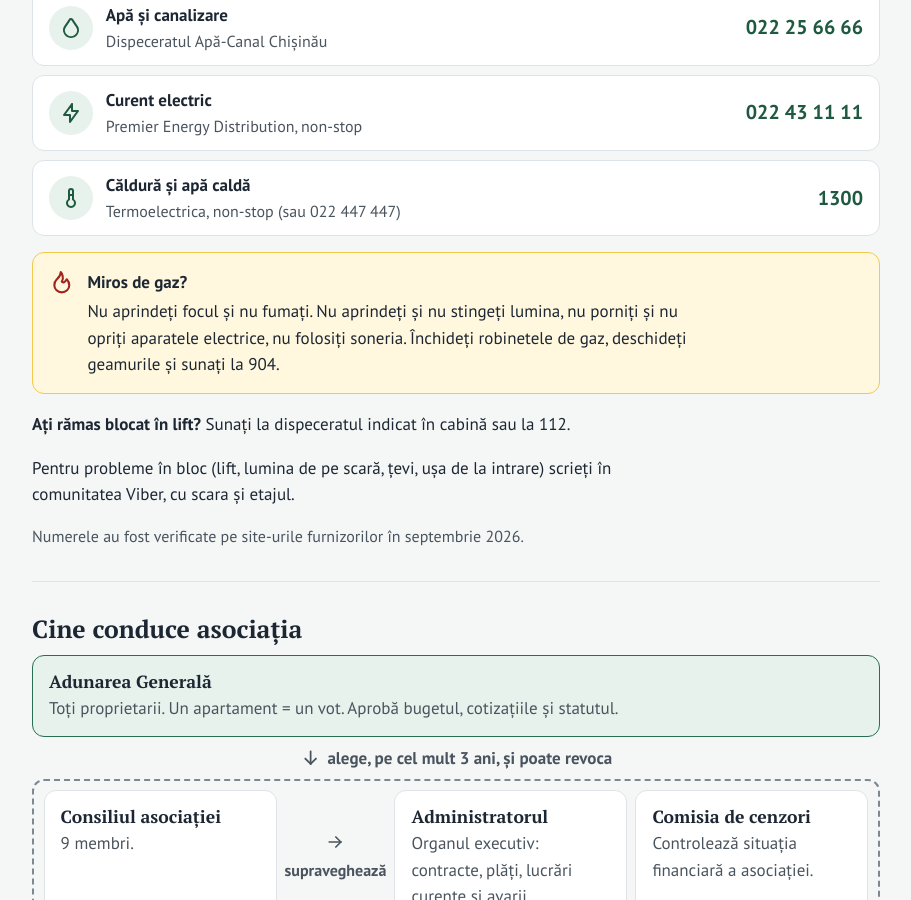
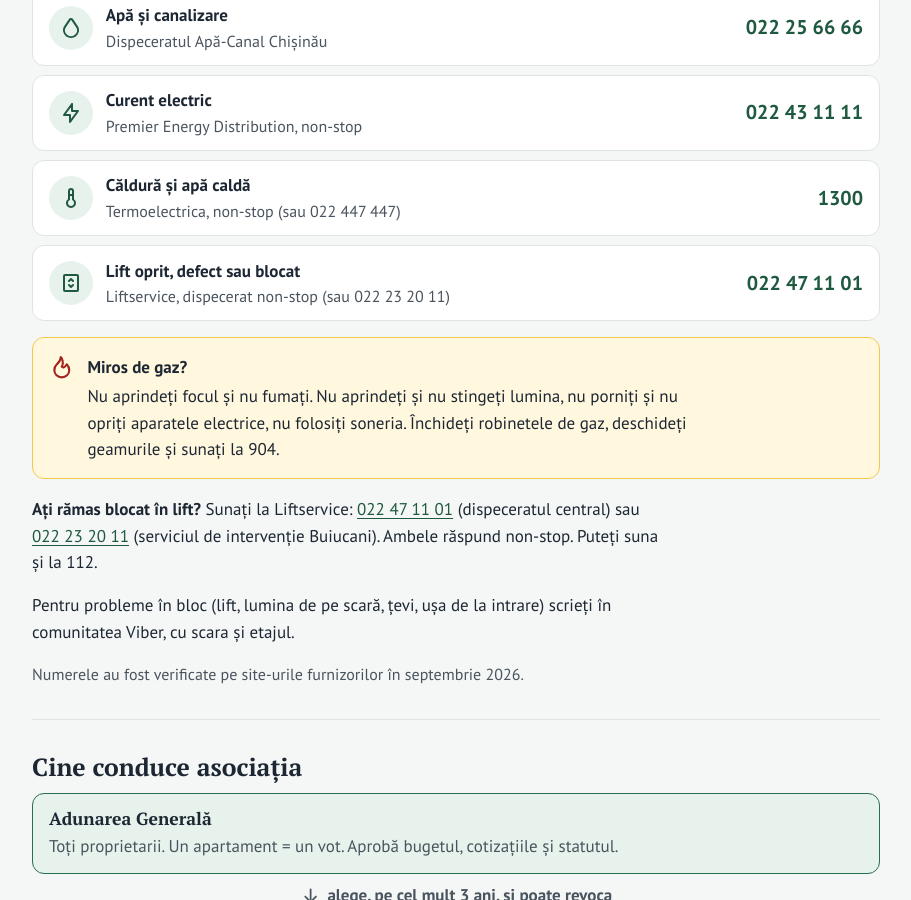
Before and after one commit to apc-deleanu3/apc-deleanu3.github.io, a Jekyll site: the page index.html, which Jekyll copies as it is, in a window 1280 px wide and 900 px high, scrolled down 3677 px. Shown: the whole window, without its empty margins (184-1095 px from the left). Built offline with Jekyll 4.4.1, drawn with Linux system fonts in a browser that asks for light colours.

Commit message:
Avarii și urgențe: telefoanele Liftservice pentru lift
În secțiunea „Avarii și urgențe” apare un rând nou pentru lift: dispeceratul central
Liftservice, 022 47 11 01, non-stop. Alineatul „Ați rămas blocat în lift?” arată ambele
numere, cu apelare la atingere: dispeceratul central și serviciul de intervenție
Buiucani, 022 23 20 11. Afișul de tipărit are același rând și aceleași numere și încape
în continuare pe o pagină A4. Numerele au fost verificate pe liftservice.md la 29.09.2026.

Co-Authored-By: Claude Fable 5.1 <noreply@anthropic.com>

```diff
--- a/afis.html
+++ b/afis.html
@@ -120,8 +120,9 @@
         <li><span>Apă, canalizare · <span class="ru" lang="ru-MD">Вода, канализация</span></span><b>022 25 66 66</b></li>
         <li><span>Curent electric · <span class="ru" lang="ru-MD">Электричество</span></span><b>022 43 11 11</b></li>
         <li><span>Căldură, apă caldă · <span class="ru" lang="ru-MD">Отопление, горячая вода</span></span><b>1300</b></li>
+        <li><span>Lift · <span class="ru" lang="ru-MD">Лифт</span></span><b>022 47 11 01</b></li>
       </ul>
-      <p class="lift"><strong>Blocat în lift?</strong> Sunați la numărul din cabină sau la 112. <span class="ru" lang="ru-MD"><strong>Застряли в лифте?</strong> Звоните по номеру в кабине или 112.</span></p>
+      <p class="lift"><strong>Blocat în lift?</strong> Sunați la Liftservice, 022 47 11 01 sau 022 23 20 11 (non-stop), ori la 112. <span class="ru" lang="ru-MD"><strong>Застряли в лифте?</strong> Звоните в Liftservice, 022 47 11 01 или 022 23 20 11 (круглосуточно), либо по 112.</span></p>
     </div>
 
     <p class="p-foot"><strong>E-mail: apc.deleanu3@gmail.com</strong> · Anunțurile oficiale ale asociației apar doar pe canalele de mai sus, pe site și la avizier. Asociația nu cere plăți pe carduri sau conturi trimise prin telefon, SMS sau Viber. <span class="ru" lang="ru-MD">Официальные объявления ассоциации публикуются только в этих каналах, на сайте и на информационном стенде. Ассоциация не просит переводить деньги на карты или счета, присланные по телефону, SMS или Viber.</span></p>
--- a/index.html
+++ b/index.html
@@ -224,6 +224,8 @@
       <li><a class="call" href="tel:+37322256666"><span class="dot"><svg class="ic" aria-hidden="true"><use xlink:href="assets/icons.svg?v=20260929#i-droplet"/></svg></span><span class="txt"><span class="what"><span lang="ro">Apă și canalizare</span><span lang="ru">Вода и канализация</span></span><span class="who"><span lang="ro">Dispeceratul Apă-Canal Chișinău</span><span lang="ru">Диспетчерская Apă-Canal Chișinău</span></span></span><span class="num">022 25 66 66</span></a></li>
       <li><a class="call" href="tel:+37322431111"><span class="dot"><svg class="ic" aria-hidden="true"><use xlink:href="assets/icons.svg?v=20260929#i-bolt"/></svg></span><span class="txt"><span class="what"><span lang="ro">Curent electric</span><span lang="ru">Электричество</span></span><span class="who"><span lang="ro">Premier Energy Distribution, non-stop</span><span lang="ru">Premier Energy Distribution, круглосуточно</span></span></span><span class="num">022 43 11 11</span></a></li>
       <li><a class="call" href="tel:1300"><span class="dot"><svg class="ic" aria-hidden="true"><use xlink:href="assets/icons.svg?v=20260929#i-temperature"/></svg></span><span class="txt"><span class="what"><span lang="ro">Căldură și apă caldă</span><span lang="ru">Отопление и горячая вода</span></span><span class="who"><span lang="ro">Termoelectrica, non-stop (sau 022&nbsp;447&nbsp;447)</span><span lang="ru">Termoelectrica, круглосуточно (или 022&nbsp;447&nbsp;447)</span></span></span><span class="num">1300</span></a></li>
+      <!-- iconița liftului (Tabler „elevator”, MIT) este desenată direct aici: icons.svg rămâne neschimbat și nu cere o versiune nouă -->
+      <li><a class="call" href="tel:+37322471101"><span class="dot"><svg class="ic" viewBox="0 0 24 24" aria-hidden="true"><path d="M5 4m0 1a1 1 0 0 1 1 -1h12a1 1 0 0 1 1 1v14a1 1 0 0 1 -1 1h-12a1 1 0 0 1 -1 -1z"/><path d="M10 10l2 -2l2 2"/><path d="M10 14l2 2l2 -2"/></svg></span><span class="txt"><span class="what"><span lang="ro">Lift oprit, defect sau blocat</span><span lang="ru">Лифт не работает или застрял</span></span><span class="who"><span lang="ro">Liftservice, dispecerat non-stop (sau 022&nbsp;23&nbsp;20&nbsp;11)</span><span lang="ru">Liftservice, диспетчерская, круглосуточно (или 022&nbsp;23&nbsp;20&nbsp;11)</span></span></span><span class="num">022 47 11 01</span></a></li>
     </ul>
     <div class="warn">
       <svg class="ic" aria-hidden="true"><use xlink:href="assets/icons.svg?v=20260929#i-flame"/></svg>
@@ -233,8 +235,8 @@
         <p lang="ru">Не зажигайте огонь и не курите. Не включайте и не выключайте свет и электроприборы, не пользуйтесь дверным звонком. Закройте газовые краны, откройте окна и звоните 904.</p>
       </div>
     </div>
-    <p lang="ro"><strong>Ați rămas blocat în lift?</strong> Sunați la dispeceratul indicat în cabină sau la 112.</p>
-    <p lang="ru"><strong>Застряли в лифте?</strong> Звоните диспетчеру по номеру, указанному в кабине, или по 112.</p>
+    <p lang="ro"><strong>Ați rămas blocat în lift?</strong> Sunați la Liftservice: <a href="tel:+37322471101">022&nbsp;47&nbsp;11&nbsp;01</a> (dispeceratul central) sau <a href="tel:+37322232011">022&nbsp;23&nbsp;20&nbsp;11</a> (serviciul de intervenție Buiucani). Ambele răspund non-stop. Puteți suna și la 112.</p>
+    <p lang="ru"><strong>Застряли в лифте?</strong> Звоните в Liftservice: <a href="tel:+37322471101">022&nbsp;47&nbsp;11&nbsp;01</a> (центральная диспетчерская) или <a href="tel:+37322232011">022&nbsp;23&nbsp;20&nbsp;11</a> (аварийная служба сектора Буюкань). Оба номера работают круглосуточно. Можно звонить и по 112.</p>
     <p lang="ro">Pentru probleme în bloc (lift, lumina de pe scară, țevi, ușa de la intrare) scrieți în comunitatea Viber, cu scara și etajul.</p>
     <p lang="ru">О проблемах в доме (лифт, свет в подъезде, трубы, входная дверь) пишите в Viber-сообщество, указав подъезд и этаж.</p>
     <p class="hint"><span lang="ro">Numerele au fost verificate pe site-urile furnizorilor în septembrie 2026.</span><span lang="ru">Номера проверены на сайтах поставщиков в сентябре 2026 года.</span></p>
```
Also changed, not shown: README.md.
